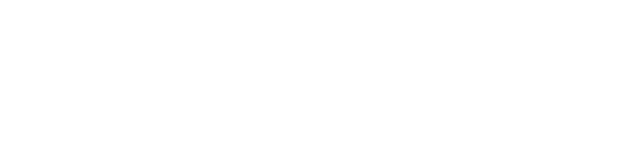
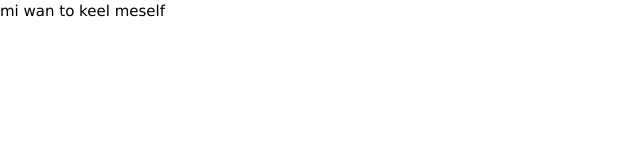
Before and after one commit to Alphabyte161/alphabyteglobal, a plain HTML site: page docs/index.html in a window 1280 px wide. Shown: the whole page, without its empty margins (0-640 px from the left). Drawn offline with nearby package versions, Linux system fonts and the light colour scheme.

Commit message:
Update index.html

```diff
--- a/docs/index.html
+++ b/docs/index.html
@@ -6,6 +6,6 @@
 <body>
 
 <!-- Content will go here -->
-
+mi wan to keel meself
 </body>
 </html>
```
